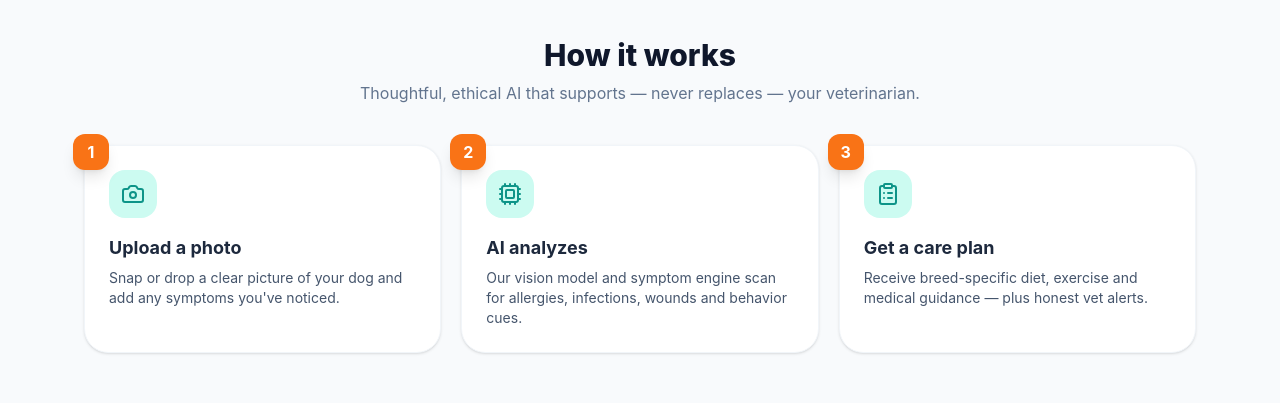
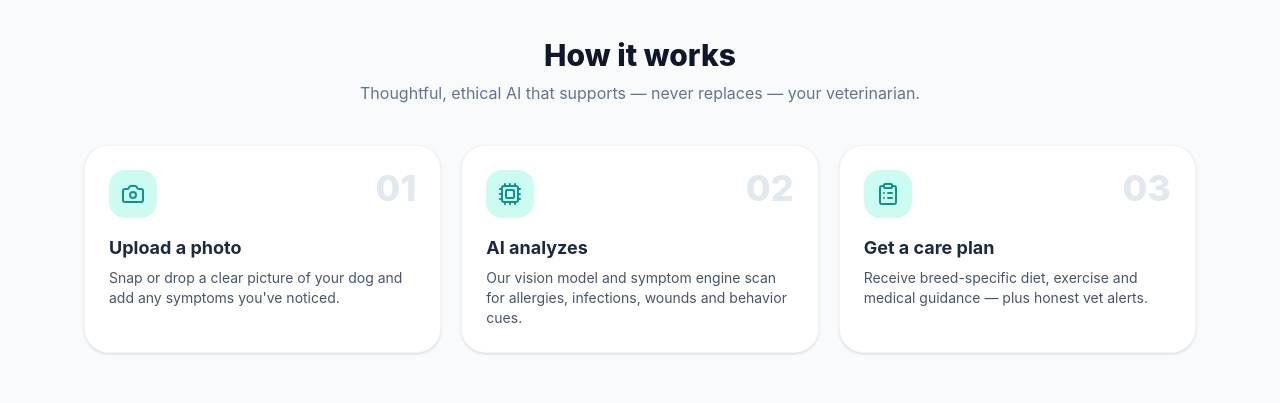
Before and after one commit to ArchanaShaji1311/pawcare-ai, a React (Vite) app in the folder frontend/: page / in a window 1280 px wide. Shown: the part 820-1223 px from the top of the page. Built offline with nearby package versions, Linux system fonts and the light colour scheme; no server answers.

Commit message:
style(ui): move step number inside cards with a muted tone

```diff
--- a/frontend/src/components/HowItWorks.tsx
+++ b/frontend/src/components/HowItWorks.tsx
@@ -33,14 +33,16 @@ export default function HowItWorks() {
         {steps.map((s, i) => (
           <div
             key={s.title}
-            className="relative rounded-3xl bg-white dark:bg-slate-800 border border-slate-100 dark:border-slate-700 p-6 shadow-sm hover:shadow-lg dark:hover:shadow-black/40 hover:-translate-y-1 transition"
+            className="rounded-3xl bg-white dark:bg-slate-800 border border-slate-100 dark:border-slate-700 p-6 shadow-sm hover:shadow-lg dark:hover:shadow-black/40 hover:-translate-y-1 transition"
           >
-            <span className="absolute -top-3 -left-3 grid place-items-center w-9 h-9 rounded-xl bg-accent-500 text-white font-bold shadow-lg">
-              {i + 1}
-            </span>
-            <span className="grid place-items-center w-12 h-12 rounded-2xl bg-brand-100 dark:bg-brand-500/15 text-brand-600 dark:text-brand-400 mb-4">
-              <s.icon size={24} />
-            </span>
+            <div className="flex items-start justify-between mb-4">
+              <span className="grid place-items-center w-12 h-12 rounded-2xl bg-brand-100 dark:bg-brand-500/15 text-brand-600 dark:text-brand-400">
+                <s.icon size={24} />
+              </span>
+              <span className="text-4xl font-extrabold leading-none text-slate-200 dark:text-slate-700 select-none">
+                {String(i + 1).padStart(2, "0")}
+              </span>
+            </div>
             <h3 className="font-bold text-slate-800 dark:text-slate-100 text-lg">
               {s.title}
             </h3>
```
